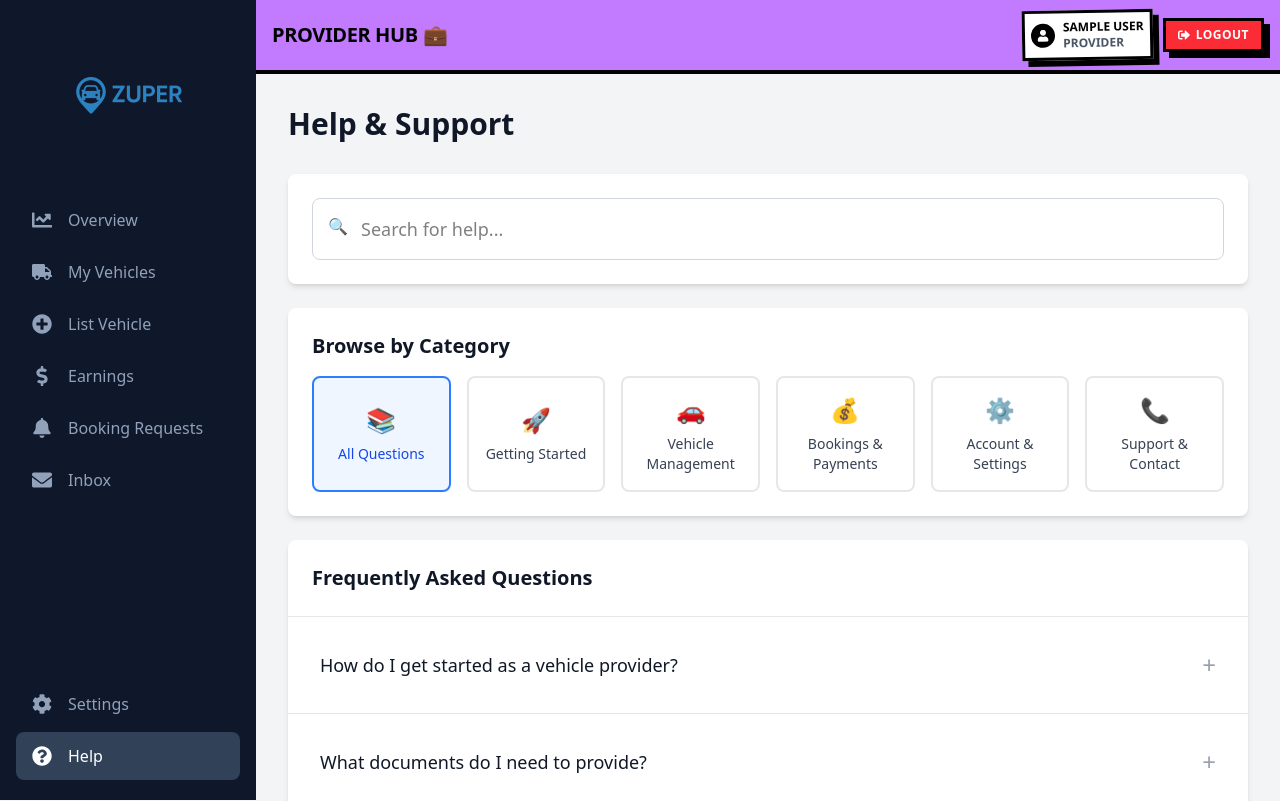
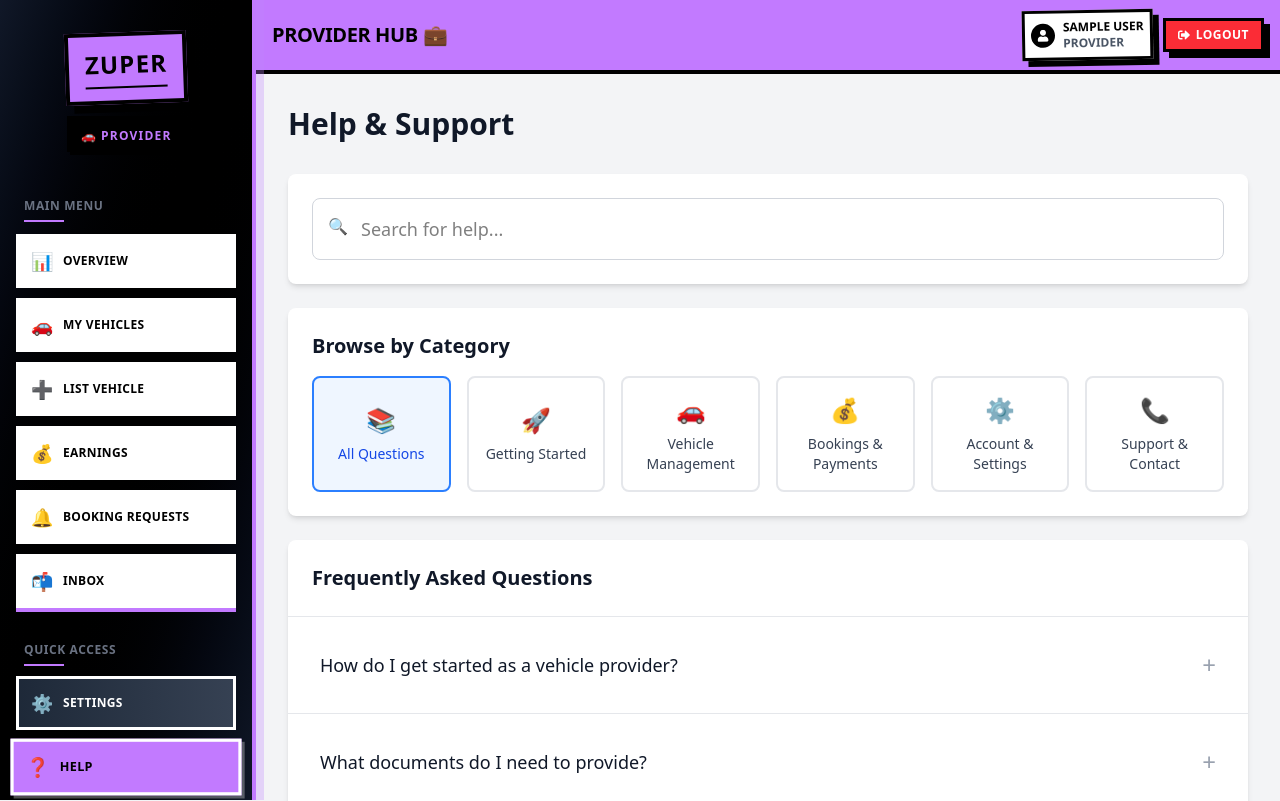
Before and after one commit to Preet2099x/Zuper, a React (Vite) app in the folder frontend/: page /dashboard/provider/help in a window 1280 px wide. Shown: the top 801 px of the page. Built offline with nearby package versions, Linux system fonts and the light colour scheme; sample sign-in values are in the browser's storage.

Commit message:
chnaged provider sidebar

```diff
--- a/frontend/src/pages/provider/providerDashboard/ProviderSidebar.jsx
+++ b/frontend/src/pages/provider/providerDashboard/ProviderSidebar.jsx
@@ -1,82 +1,108 @@
 import React from 'react';
 import { NavLink } from 'react-router-dom';
 
-// Import desired icons from the react-icons library
-import {
-  FaChartLine,
-  FaTruck,
-  FaPlusCircle,
-  FaEnvelope,
-  FaCog,
-  FaQuestionCircle,
-  FaDollarSign,
-  FaBell,
-} from 'react-icons/fa';
-
 // Define the navigation links for the provider sidebar
 const providerNavItems = [
-  { path: '/dashboard/provider/overview', icon: <FaChartLine />, label: 'Overview' },
-  { path: '/dashboard/provider/my-vehicles', icon: <FaTruck />, label: 'My Vehicles' },
-  { path: '/dashboard/provider/list-vehicle', icon: <FaPlusCircle />, label: 'List Vehicle' },
-  { path: '/dashboard/provider/earnings', icon: <FaDollarSign />, label: 'Earnings' },
-  { path: '/dashboard/provider/booking-requests', icon: <FaBell />, label: 'Booking Requests' },
-  { path: '/dashboard/provider/inbox', icon: <FaEnvelope />, label: 'Inbox' },
-  { path: '/dashboard/provider/settings', icon: <FaCog />, label: 'Settings', position: 'footer' },
-  { path: '/dashboard/provider/help', icon: <FaQuestionCircle />, label: 'Help', position: 'footer' },
+  { path: '/dashboard/provider/overview', label: 'Overview', emoji: '📊' },
+  { path: '/dashboard/provider/my-vehicles', label: 'My Vehicles', emoji: '🚗' },
+  { path: '/dashboard/provider/list-vehicle', label: 'List Vehicle', emoji: '➕' },
+  { path: '/dashboard/provider/earnings', label: 'Earnings', emoji: '💰' },
+  { path: '/dashboard/provider/booking-requests', label: 'Booking Requests', emoji: '🔔' },
+  { path: '/dashboard/provider/inbox', label: 'Inbox', emoji: '📬' },
+  { path: '/dashboard/provider/settings', label: 'Settings', emoji: '⚙️', position: 'footer' },
+  { path: '/dashboard/provider/help', label: 'Help', emoji: '❓', position: 'footer' },
 ];
 
 const ProviderSidebar = ({ logo }) => {
-  // Separate main and footer navigation items based on the 'position' property
   const mainNav = providerNavItems.filter((item) => !item.position);
   const footerNav = providerNavItems.filter((item) => item.position === 'footer');
 
-  // Base classes for all nav links to ensure consistency and avoid repetition
-  const navLinkClasses =
-    'flex items-center py-3 px-4 my-1 rounded-lg font-medium transition-colors duration-200 hover:bg-slate-700 hover:text-white';
+  return (
+    <aside className="w-64 h-screen bg-gradient-to-br from-gray-900 via-black to-gray-900 text-white flex flex-col p-4 fixed left-0 top-0 overflow-y-auto overflow-x-hidden border-r-4 border-purple-400 shadow-[8px_0px_0px_0px_rgba(192,132,252,0.3)] scrollbar-hide">
+      <style jsx>{`
+        .scrollbar-hide::-webkit-scrollbar {
+          display: none;
+        }
+        .scrollbar-hide {
+          -ms-overflow-style: none;
+          scrollbar-width: none;
+        }
+      `}</style>
 
-  return (
-    <aside className="w-64 h-screen bg-slate-900 text-slate-400 flex flex-col p-4 fixed left-0 top-0 overflow-y-auto">
-      <div className="py-4 px-2 mb-4 text-center">
-        <img src={logo} alt="Company Logo" className="w-32 h-auto mx-auto" />
+      {/* Logo Section */}
+      <div className="py-4 px-2 mb-6 text-center">
+        <div className="brutal-card bg-purple-400 text-black px-4 py-3 inline-block transform -rotate-2 hover:rotate-0 transition-transform cursor-pointer shadow-[4px_4px_0px_0px_rgba(0,0,0,1)]">
+          <span className="text-2xl font-black uppercase tracking-wider">ZUPER</span>
+          <div className="w-full h-0.5 bg-black mt-1.5"></div>
+        </div>
+        <div className="mt-3 brutal-badge bg-black border-3 border-purple-400 text-purple-400 px-3 py-1 inline-block">
+          <span className="font-black uppercase text-xs tracking-widest">🚗 PROVIDER</span>
+        </div>
       </div>
 
       {/* Main Navigation */}
-      <nav className="flex-grow">
-        <ul>
-          {mainNav.map((item) => (
-            <li key={item.path}>
+      <nav className="flex-grow space-y-2.5">
+        <div className="mb-3 px-2">
+          <span className="font-black uppercase text-xs text-gray-500 tracking-wider">MAIN MENU</span>
+          <div className="w-10 h-0.5 bg-purple-400 mt-1"></div>
+        </div>
+        {mainNav.map((item, index) => (
           <NavLink
+            key={item.path}
             to={item.path}
             className={({ isActive }) =>
-                  `${navLinkClasses} ${isActive ? 'bg-slate-700 text-white' : ''}`
+              `group flex items-center justify-between py-2.5 px-3 font-black uppercase text-xs transition-all border-3 border-white relative overflow-hidden ${
+                isActive
+                  ? "bg-purple-400 text-black shadow-[4px_4px_0px_0px_rgba(255,255,255,0.3)] scale-105"
+                  : "bg-white text-black hover:bg-purple-300 hover:scale-105 hover:shadow-[3px_3px_0px_0px_rgba(255,255,255,0.2)]"
+              }`
             }
           >
-                <span className="text-xl mr-4">{item.icon}</span>
-                <span>{item.label}</span>
+            <div className="flex items-center gap-2.5">
+              <span className={`text-lg transition-transform group-hover:scale-125 ${index % 3 === 0 ? 'group-hover:rotate-12' : index % 3 === 1 ? 'group-hover:-rotate-12' : 'group-hover:rotate-6'}`}>
+                {item.emoji}
+              </span>
+              <span className="tracking-wide">{item.label}</span>
+            </div>
+            <div className={({ isActive }) =>
+              `w-1.5 h-1.5 rounded-full transition-all ${isActive ? 'bg-black scale-100' : 'bg-gray-400 scale-0 group-hover:scale-100'}`
+            }></div>
           </NavLink>
-            </li>
         ))}
-        </ul>
       </nav>
 
       {/* Footer Navigation */}
-      <nav className="mt-auto">
-        <ul>
-          {footerNav.map((item) => (
-            <li key={item.path}>
+      <nav className="mt-auto space-y-2.5 pt-4 border-t-4 border-purple-400 relative">
+        <div className="mb-2.5 px-2 pt-2">
+          <span className="font-black uppercase text-xs text-gray-500 tracking-wider">QUICK ACCESS</span>
+          <div className="w-10 h-0.5 bg-purple-400 mt-1"></div>
+        </div>
+        {footerNav.map((item, index) => (
           <NavLink
+            key={item.path}
             to={item.path}
             className={({ isActive }) =>
-                  `${navLinkClasses} ${isActive ? 'bg-slate-700 text-white' : ''}`
+              `group flex items-center justify-between py-2.5 px-3 font-black uppercase text-xs transition-all border-3 border-white ${
+                isActive
+                  ? "bg-purple-400 text-black shadow-[3px_3px_0px_0px_rgba(255,255,255,0.3)] scale-105"
+                  : "bg-gradient-to-r from-gray-800 to-gray-700 text-white hover:from-purple-400 hover:to-purple-500 hover:text-black hover:scale-105 hover:shadow-[3px_3px_0px_0px_rgba(255,255,255,0.2)]"
+              }`
             }
           >
-                <span className="text-xl mr-4">{item.icon}</span>
-                <span>{item.label}</span>
+            <div className="flex items-center gap-2.5">
+              <span className="text-lg transition-transform group-hover:scale-125 group-hover:rotate-12">
+                {item.emoji}
+              </span>
+              <span className="tracking-wide">{item.label}</span>
+            </div>
           </NavLink>
-            </li>
         ))}
-        </ul>
       </nav>
+
+      {/* Bottom Badge */}
+      <div className="mt-3 p-2.5 bg-purple-400 border-3 border-white text-center transform -rotate-1">
+        <p className="font-black uppercase text-xs text-black">✨ POWERED BY ZUPER</p>
+      </div>
     </aside>
   );
 };
```
Lines whose indentation alone changed are shown as unchanged.
